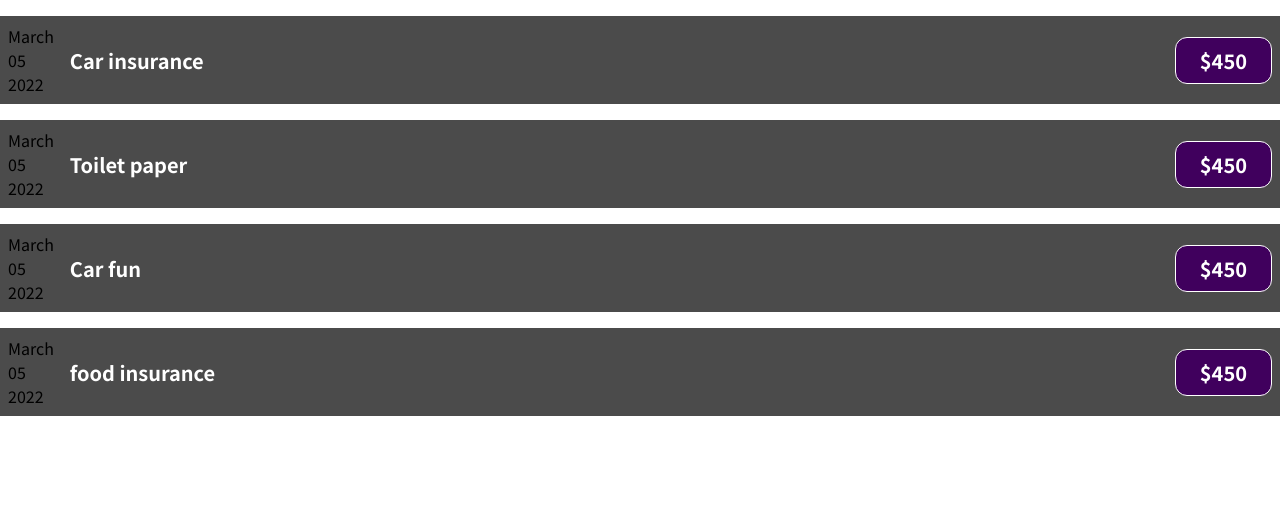
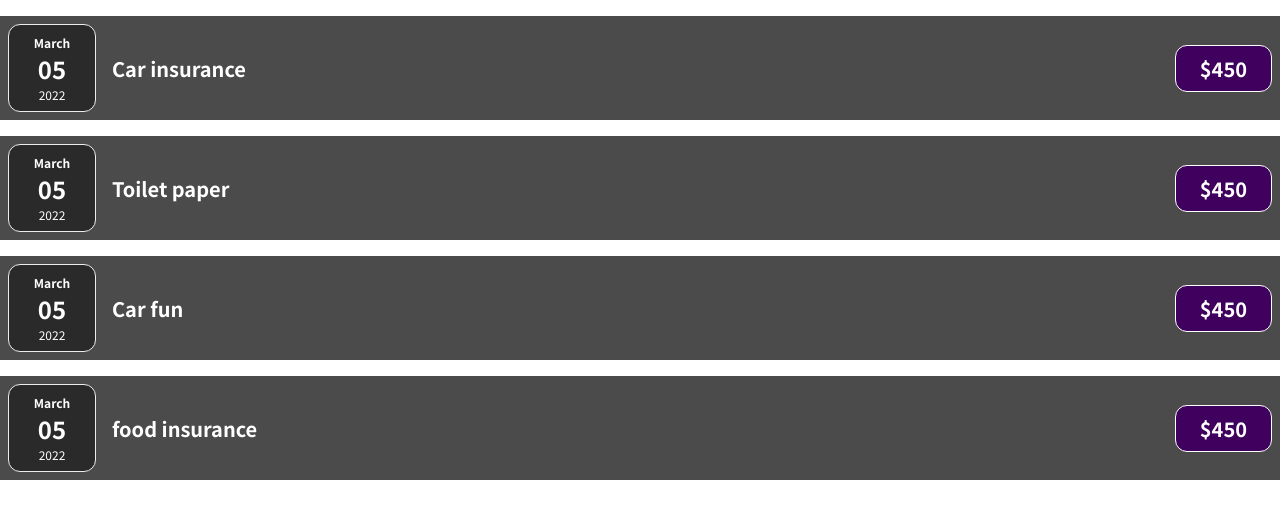
Before and after one commit to PrakatNeupane/expense-tracker-1, a React (Create React App) app: page / in a window 1280 px wide. Shown: the top 518 px of the page. Built offline with nearby package versions, Linux system fonts and the light colour scheme.

Commit message:
created a new component Expenses.js

```diff
--- a/src/App.js
+++ b/src/App.js
@@ -1,5 +1,5 @@
 import React from 'react'; // You can simply import this in all the files with JSX code just so that you remember what happens behind the hood
-import { ExpenseItem } from './components/Expenses/ExpenseItem';
+import { Expenses } from './components/Expenses/Expenses';
 
 const App = () => {
 
@@ -37,12 +37,7 @@ const App = () => {
   ]
 
   return (
-    <div>
-      <ExpenseItem title={expenses[0].title} date={expenses[0].date} amount={expenses[0].amount} />
-      <ExpenseItem title={expenses[1].title} date={expenses[1].date} amount={expenses[1].amount} />
-      <ExpenseItem title={expenses[2].title} date={expenses[2].date} amount={expenses[2].amount} />
-      <ExpenseItem title={expenses[3].title} date={expenses[3].date} amount={expenses[3].amount} />
-    </div>
+    <Expenses expenses={expenses} />
   )
 }
 export default App;
--- a/src/components/Expenses/ExpenseDate.js
+++ b/src/components/Expenses/ExpenseDate.js
@@ -1,7 +1,17 @@
 import React from 'react'
+import './ExpenseDate.css'
 
-export const ExpenseDate = () => {
+export const ExpenseDate = (props) => {
+    const month = props.date.toLocaleString("en-US", { month: "long" });
+    const year = props.date.getFullYear();
+    const day = props.date.toLocaleString("en-US", { day: "2-digit" });
+
     return (
-        <div>ExpenseDate</div>
+        <div className='expense-date'>
+            <div className='expense-date__month'>{month}</div>
+            <div className='expense-date__day'>{day}</div>
+            <div className='expense-date__year'>{year}</div>
+        </div>
+
     )
 }
--- a/src/components/Expenses/ExpenseItem.js
+++ b/src/components/Expenses/ExpenseItem.js
@@ -1,17 +1,12 @@
 import React from "react";
 import "./ExpenseItem.css";
+import { ExpenseDate } from "./ExpenseDate";
 
 export const ExpenseItem = (props) => {
-  const month = props.date.toLocaleString("en-US", { month: "long" });
-  const year = props.date.getFullYear();
-  const day = props.date.toLocaleString("en-US", { day: "2-digit" });
   return (
     <div className="expense-item">
-      <div>
-        <div>{month}</div>
-        <div>{day}</div>
-        <div>{year}</div>
-      </div>
+      <ExpenseDate date={props.date} />
+
       <div className="expense-item__description">
         <h2>{props.title}</h2>
         <div className="expense-item__price">${props.amount}</div>
--- /dev/null
+++ b/src/components/Expenses/Expenses.js
@@ -0,0 +1,29 @@
+import React from "react";
+import { ExpenseItem } from "./ExpenseItem";
+
+export const Expenses = ({ expenses }) => {
+  return (
+    <div>
+      <ExpenseItem
+        title={expenses[0].title}
+        date={expenses[0].date}
+        amount={expenses[0].amount}
+      />
+      <ExpenseItem
+        title={expenses[1].title}
+        date={expenses[1].date}
+        amount={expenses[1].amount}
+      />
+      <ExpenseItem
+        title={expenses[2].title}
+        date={expenses[2].date}
+        amount={expenses[2].amount}
+      />
+      <ExpenseItem
+        title={expenses[3].title}
+        date={expenses[3].date}
+        amount={expenses[3].amount}
+      />
+    </div>
+  );
+};
```
Also changed, not shown: 1 other file (tests, documents, lock files or other folders).
